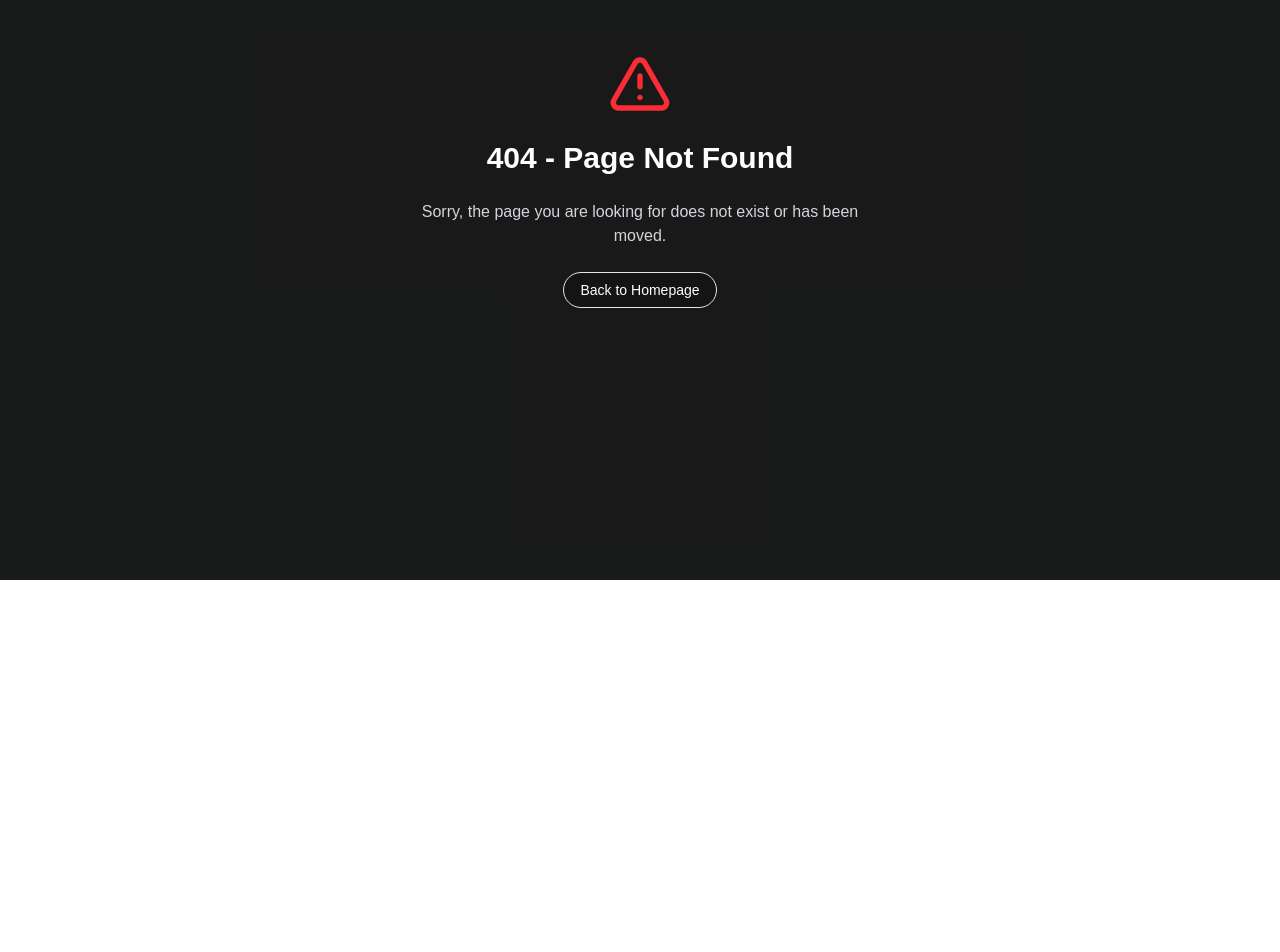
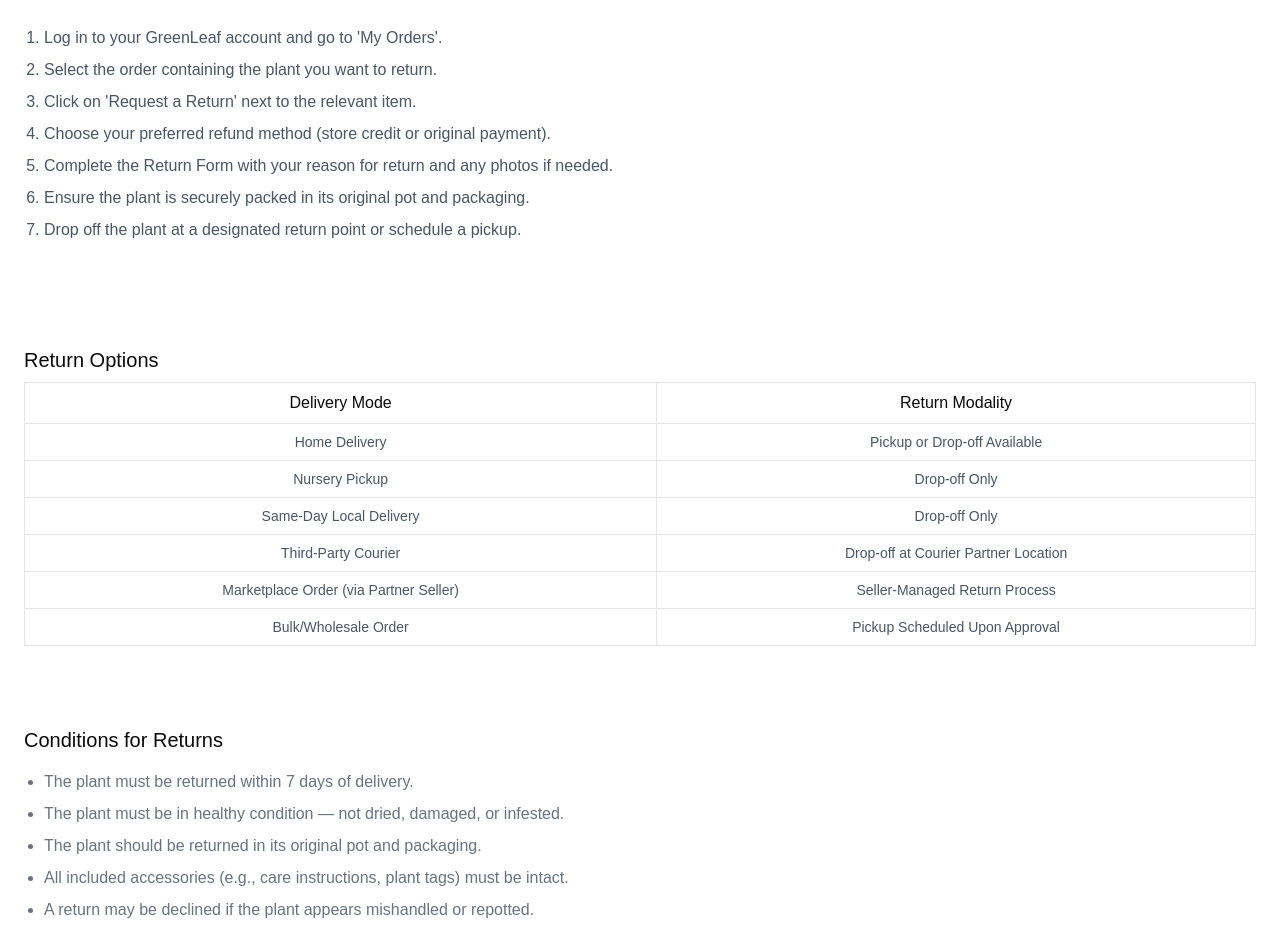
Before and after one commit to farhana988/Florish-frontend, a Next.js app: page /support/returns in a window 1280 px wide. Before the commit this address had no page. Shown: the part 220-1172 px from the top of the page. Before the commit the page ends 800 px from the top, so only its background shows below. Built offline with nearby package versions, Linux system fonts and the light colour scheme.

Commit message:
added return and refund policy

```diff
--- /dev/null
+++ b/src/app/(userLayout)/(footer)/support/returns/page.tsx
@@ -0,0 +1,20 @@
+import ReturnConditions from "@/components/modules/returns-refunds/ReturnConditions";
+import ReturnModalityTable from "@/components/modules/returns-refunds/ReturnModalityTable";
+import ReturnStep from "@/components/modules/returns-refunds/ReturnStep";
+import SectionHeader from "@/components/shared/SectionHeader";
+import { modalityData, returnConditions, returnSteps } from "@/data/returnData";
+
+const Returns = () => {
+  return (
+    <>
+      <SectionHeader title=" Returns & Refunds" />
+      <ReturnStep title="How to Return a Product" steps={returnSteps} />
+
+      <ReturnModalityTable data={modalityData} />
+
+      <ReturnConditions conditions={returnConditions} />
+    </>
+  );
+};
+
+export default Returns;
--- /dev/null
+++ b/src/components/modules/returns-refunds/ReturnConditions.tsx
@@ -0,0 +1,16 @@
+import { ReturnConditionsProps } from "@/data/returnData";
+
+const ReturnConditions = ({ conditions }: ReturnConditionsProps) => {
+  return (
+    <div className="space-y-4">
+      <h2 className="text-xl">Conditions for Returns</h2>
+      <ul className="list-disc pl-5 space-y-2 text-gray-500">
+        {conditions.map((condition, index) => (
+          <li key={index}>{condition}</li>
+        ))}
+      </ul>
+    </div>
+  );
+};
+
+export default ReturnConditions;
--- /dev/null
+++ b/src/components/modules/returns-refunds/ReturnModalityTable.tsx
@@ -0,0 +1,31 @@
+import { ReturnModalityTableProps } from "@/data/returnData";
+
+const ReturnModalityTable = ({ data }: ReturnModalityTableProps) => {
+  return (
+    <div className="overflow-x-auto">
+      <h2 className="text-xl mt-6 mb-2">Return Options</h2>
+      <table className="min-w-full border-collapse table-auto">
+        <thead>
+          <tr>
+            <th className="border px-4 py-2 font-normal">Delivery Mode</th>
+            <th className="border px-4 py-2 font-normal">Return Modality</th>
+          </tr>
+        </thead>
+        <tbody>
+          {data.map((item, index) => (
+            <tr key={index} className="text-center">
+              <td className="border px-4 py-2 text-gray-600 text-sm">
+                {item.deliveryMode}
+              </td>
+              <td className="border px-4 py-2 text-gray-600 text-sm">
+                {item.returnModality}
+              </td>
+            </tr>
+          ))}
+        </tbody>
+      </table>
+    </div>
+  );
+};
+
+export default ReturnModalityTable;
--- /dev/null
+++ b/src/components/modules/returns-refunds/ReturnStep.tsx
@@ -0,0 +1,16 @@
+import { StepProps } from "@/data/returnData";
+
+const ReturnStep = ({ title, steps }: StepProps) => {
+  return (
+    <>
+      <h2 className="text-xl mb-6">{title}</h2>
+      <ol className="list-decimal pl-5 space-y-2 text-gray-600">
+        {steps.map((step, index) => (
+          <li key={index}>{step}</li>
+        ))}
+      </ol>
+    </>
+  );
+};
+
+export default ReturnStep;
--- a/src/data/footerData.ts
+++ b/src/data/footerData.ts
@@ -28,7 +28,7 @@ export const footerData = [
   {
     title: "Support",
     links: [
-      { name: "Shipping & Delivery", href: "/support/shipping" },
+      { name: "Terms & Conditions", href: "/support/terms" },
       { name: "Returns & Refunds", href: "/support/returns" },
       { name: "FAQ", href: "/support/faq" },
     ],
--- /dev/null
+++ b/src/data/returnData.ts
@@ -0,0 +1,53 @@
+export interface StepProps {
+  title: string;
+  steps: string[];
+}
+export const returnSteps = [
+  "Log in to your GreenLeaf account and go to 'My Orders'.",
+  "Select the order containing the plant you want to return.",
+  "Click on 'Request a Return' next to the relevant item.",
+  "Choose your preferred refund method (store credit or original payment).",
+  "Complete the Return Form with your reason for return and any photos if needed.",
+  "Ensure the plant is securely packed in its original pot and packaging.",
+  "Drop off the plant at a designated return point or schedule a pickup.",
+];
+interface ReturnModality {
+  deliveryMode: string;
+  returnModality: string;
+}
+
+export interface ReturnModalityTableProps {
+  data: ReturnModality[];
+}
+export const returnConditions = [
+  "The plant must be returned within 7 days of delivery.",
+  "The plant must be in healthy condition — not dried, damaged, or infested.",
+  "The plant should be returned in its original pot and packaging.",
+  "All included accessories (e.g., care instructions, plant tags) must be intact.",
+  "A return may be declined if the plant appears mishandled or repotted.",
+];
+
+export interface ReturnConditionsProps {
+  conditions: string[];
+}
+
+export const modalityData = [
+  {
+    deliveryMode: "Home Delivery",
+    returnModality: "Pickup or Drop-off Available",
+  },
+  { deliveryMode: "Nursery Pickup", returnModality: "Drop-off Only" },
+  { deliveryMode: "Same-Day Local Delivery", returnModality: "Drop-off Only" },
+  {
+    deliveryMode: "Third-Party Courier",
+    returnModality: "Drop-off at Courier Partner Location",
+  },
+  {
+    deliveryMode: "Marketplace Order (via Partner Seller)",
+    returnModality: "Seller-Managed Return Process",
+  },
+  {
+    deliveryMode: "Bulk/Wholesale Order",
+    returnModality: "Pickup Scheduled Upon Approval",
+  },
+];
```
